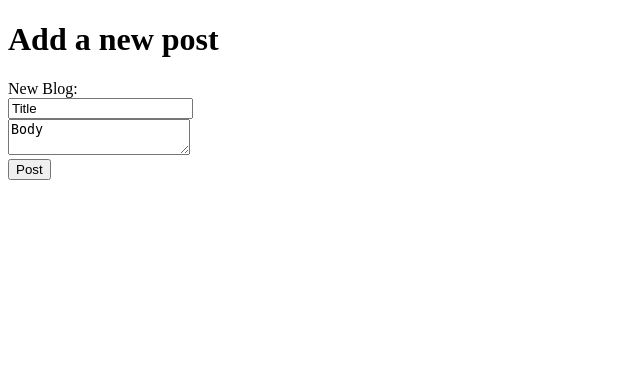
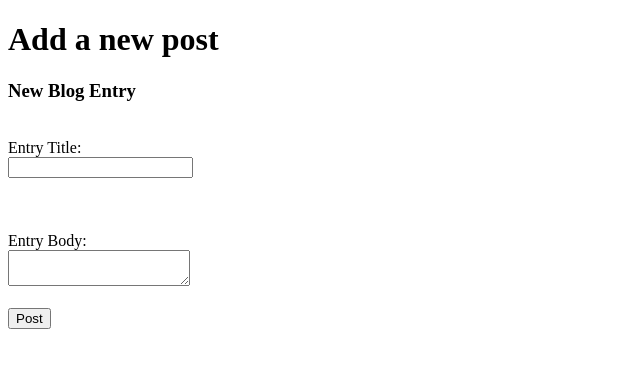
Before and after one commit to ThomasAP/blogz, a Flask app: page /newpost in a window 1280 px wide. Shown: the part 34-402 px from the top of the page, without its empty margins (0-640 px from the left). Run offline with Flask 2, Linux system fonts and the light colour scheme.

Commit message:
Added helpful error messages

```diff
--- a/main.py
+++ b/main.py
@@ -26,20 +26,32 @@ def index():
 
 @app.route("/blog")
 def blog():
-
     return render_template('blog.html') #Maybe include blogs=blogs if relevant error occurs
 
 @app.route("/newpost", methods=['GET', 'POST'])
 def newpost():
+    title_error = ''
+    body_error = ''
+
     if request.method == "POST":
         blog_title = request.form['blog-title']
         blog_body = request.form['blog-body']
-        new_post = Blog(blog_title, blog_body)
-        db.session.add(new_post)
-        db.session.commit()
+
+        if blog_title == '': #Return and error message if title is blank
+            title_error = "Please fill in the title"
+        if blog_body == '': #Return an error message if body is blank
+            body_error = "Please fill in the body"
+
+        #If either entry field returned an error, rerender form with errors populated
+        if (title_error + body_error) != '':
+            return render_template("newpost.html", title_error = title_error, body_error = body_error)
+        else:
+            new_post = Blog(blog_title, blog_body)
+            db.session.add(new_post)
+            db.session.commit()
 
         blogs = Blog.query.all()
-        return render_template("blog.html",title="Blogs in Space", blogs=blogs) #Maybe include blogs=blogs if relevant error occurs
+        return render_template("blog.html",title = "Blogs in Space", blogs = blogs) #Maybe include blogs=blogs if relevant error occurs
     return render_template('newpost.html')
 
 if __name__ == ('__main__'):
--- a/static/main.css
+++ b/static/main.css
@@ -7,3 +7,19 @@
 .title {
     text-align: center;
 }
+
+.error {
+    color:red;
+}
+
+/*
+entry_title{
+
+
+}
+
+entry_body{
+
+
+}
+*/
--- a/templates/newpost.html
+++ b/templates/newpost.html
@@ -5,12 +5,25 @@
 
 <h1>Add a new post</h1>
     <form action="/newpost" method='post'>
-        <label>
-            New Blog:
+        <h3>New Blog Entry</h3>
+        <br>
+        <label class="entry_title">
+            Entry Title:
             <br>
-            <input type="text" name="blog-title" value="Title"/>
+            <input type="text" name="blog-title" />
             <br>
-            <textarea name="blog-body">Body</textarea>
+            <span class="error">{{title_error}}</span>
+        </label>
+        <br>
+        <br>
+        <br>
+
+        <label class="entry_body">
+            Entry Body:
+            <br>
+            <textarea name="blog-body"></textarea>
+            <br>
+            <span class="error">{{body_error}}</span>
         </label>
         <br>
             <input type="submit" value="Post" />
```
